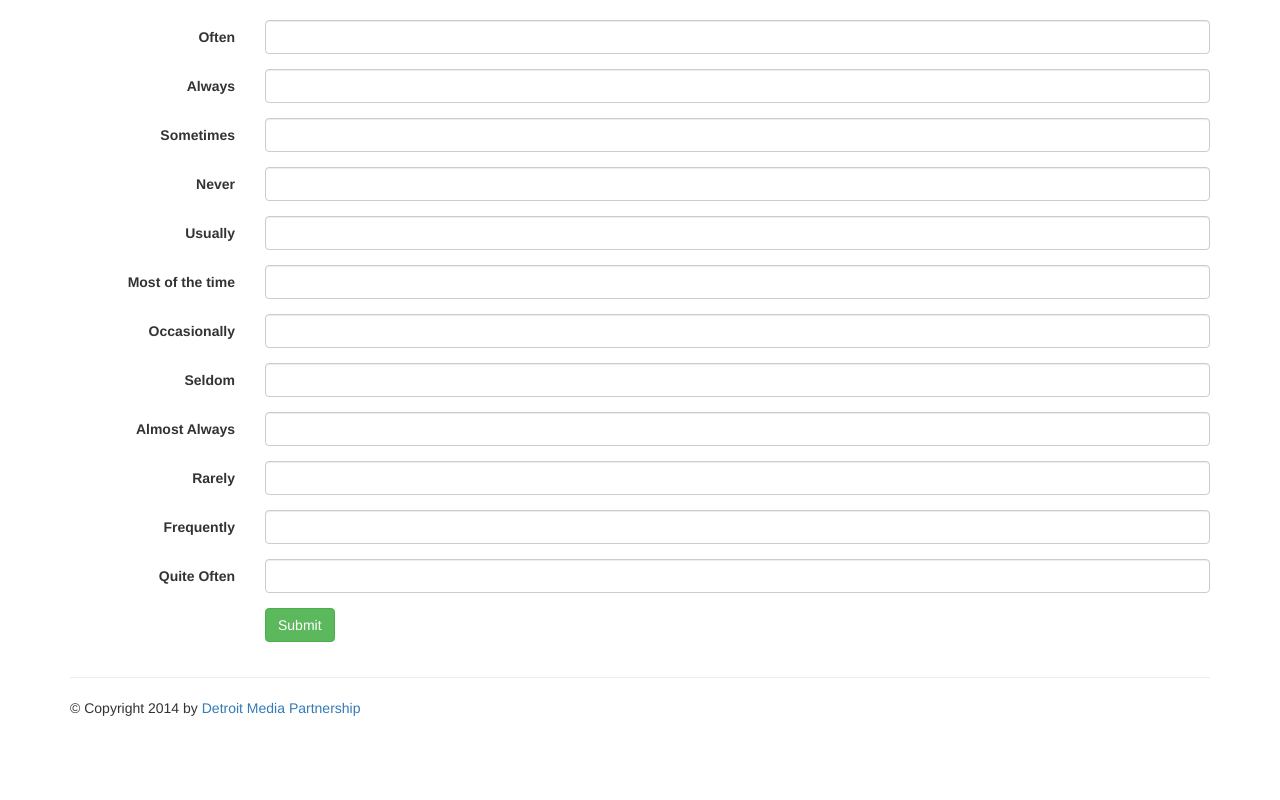
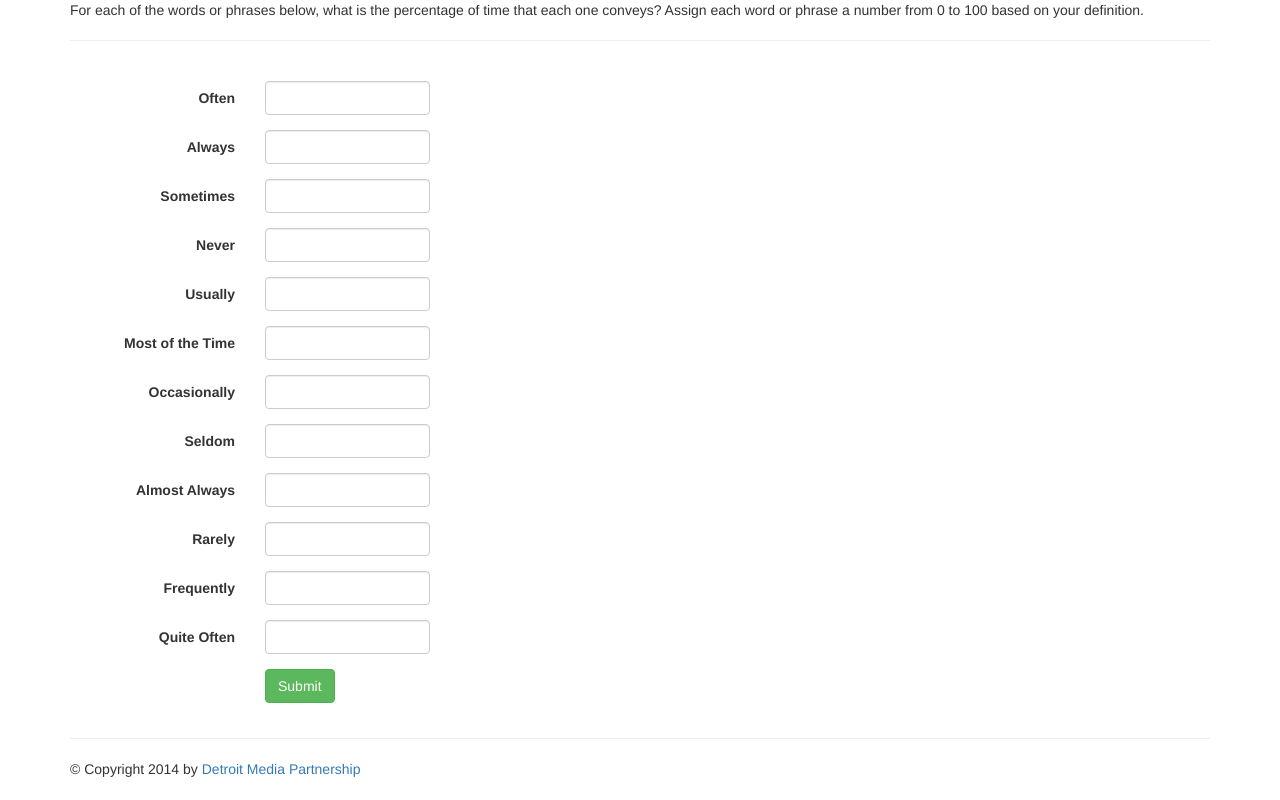
Before and after one commit to detroit-media-partnership/meaning, a Flask app: page /survey in a window 1280 px wide. Run offline with Flask 2, Linux system fonts and the light colour scheme; some libraries are stand-ins or nearby versions.

Commit message:
added form submission

```diff
--- a/app.py
+++ b/app.py
@@ -1,7 +1,8 @@
 import os
-from flask import Flask
-from flask import render_template
+from sqlalchemy import func
+from flask import Flask, render_template, request
 from database import db_session
+from models import Submissions, Responses
 from forms import MeaningForm
 
 app = Flask(__name__)
@@ -27,10 +28,31 @@ def submit():
 def complete():
 	form = MeaningForm()
 	if not form.validate_on_submit():
-		pass
+		return render_template('survey.html', form=form)
+
+	submission = Submissions(ip=request.remote_addr)
+	db_session.add(submission)
+	db_session.commit()
+
+	for field in form:
+		if field.name == "csrf_token":
+			continue
+		response = Responses(
+			submission_id=submission.id,
+			word=field.label.text,
+			value=field.data
+		)
+		db_session.add(response)
+		db_session.commit()
+
+	return render_template('survey.html', success=True)
 
 @app.route('/results', methods=['GET', 'POST'])
 def results():
+	from time import strftime
+	responses = Responses.query.filter(Responses.submission.has(Submissions.created==strftime("%Y-%m-%d"))).all()
+	print responses
+
 	return render_template('results.html')
 
 if __name__ == '__main__':
--- a/forms.py
+++ b/forms.py
@@ -1,17 +1,17 @@
 from flask_wtf import Form
-from wtforms import TextField
+from wtforms import IntegerField
 from wtforms.validators import Required, NumberRange
 
 class MeaningForm(Form):
-	often = TextField('often', validators=[NumberRange(min=0, max=100)])
-	always = TextField('always', validators=[NumberRange(min=0, max=100)])
-	sometimes = TextField('sometimes', validators=[NumberRange(min=0, max=100)])
-	never = TextField('never', validators=[NumberRange(min=0, max=100)])
-	usually = TextField('usually', validators=[NumberRange(min=0, max=100)])
-	most_of_time = TextField('most_of_time', validators=[NumberRange(min=0, max=100)])
-	occasionally = TextField('occasionally', validators=[NumberRange(min=0, max=100)])
-	seldom = TextField('seldom', validators=[NumberRange(min=0, max=100)])
-	almost_always = TextField('almost_always', validators=[NumberRange(min=0, max=100)])
-	rarely = TextField('rarely', validators=[NumberRange(min=0, max=100)])
-	frequently = TextField('frequently', validators=[NumberRange(min=0, max=100)])
-	quite_often = TextField('quite_often', validators=[NumberRange(min=0, max=100)])
+	often = IntegerField('Often', validators=[NumberRange(min=0, max=100)])
+	always = IntegerField('Always', validators=[NumberRange(min=0, max=100)])
+	sometimes = IntegerField('Sometimes', validators=[NumberRange(min=0, max=100)])
+	never = IntegerField('Never', validators=[NumberRange(min=0, max=100)])
+	usually = IntegerField('Usually', validators=[NumberRange(min=0, max=100)])
+	most_of_time = IntegerField('Most of the Time', validators=[NumberRange(min=0, max=100)])
+	occasionally = IntegerField('Occasionally', validators=[NumberRange(min=0, max=100)])
+	seldom = IntegerField('Seldom', validators=[NumberRange(min=0, max=100)])
+	almost_always = IntegerField('Almost Always', validators=[NumberRange(min=0, max=100)])
+	rarely = IntegerField('Rarely', validators=[NumberRange(min=0, max=100)])
+	frequently = IntegerField('Frequently', validators=[NumberRange(min=0, max=100)])
+	quite_often = IntegerField('Quite Often', validators=[NumberRange(min=0, max=100)])
--- a/models.py
+++ b/models.py
@@ -17,10 +17,10 @@ class Submissions(Base):
 class Responses(Base):
 	__tablename__ = 'responses'
 	id = Column(Integer, primary_key=True)
-	submission_id = Column(Integer, ForeignKey('submissions.id')
+	submission_id = Column(Integer, ForeignKey('submissions.id'))
 	word = Column(String(50))
 	value = Column(Integer)
-	submission = relationship('Submissions', foreign_key'Responses.submission_id')
+	submission = relationship('Submissions', foreign_keys='Responses.submission_id')
 
 	def __init__(self, submission_id=None, word=None, value=None):
 		self.submission_id = submission_id
--- a/templates/survey.html
+++ b/templates/survey.html
@@ -5,8 +5,13 @@
 <div class="row">
 	<div class="col-md-12">
 
+		For each of the words or phrases below, what is the
+		percentage of time that each one conveys?  Assign each word
+		or phrase a number from 0 to 100 based on your definition.
+		<hr />
+
 		{% if success %}
-		<div class="alert alert-sucess">
+		<div class="alert alert-success">
 			<strong>Success!</strong> Survey submitted
 			<a href="/result" class="alert-link">View Results</a>
 		</div>
@@ -25,78 +30,16 @@
 
 		<form class="form-horizontal" role="form" method="POST" action="/complete">
 			{{ form.csrf_token }}
+			{% for field in form %}
+			{% if field.name != "csrf_token" %}
 			<div class="form-group">
-				<label for="often" class="col-sm-2 control-label">Often</label>
-				<div class="col-sm-10">
-					{{ form.often(class="form-control") }}
+				<label for="{{ field.name }}" class="col-sm-2 control-label">{{ field.label.text }}</label>
+				<div class="col-sm-2">
+					{{ field(class="form-control") }}
 				</div>
 			</div>
-			<div class="form-group">
-				<label for="always" class="col-sm-2 control-label">Always</label>
-				<div class="col-sm-10">
-					{{ form.always(class="form-control") }}
-				</div>
-			</div>
-			<div class="form-group">
-				<label for="sometimes" class="col-sm-2 control-label">Sometimes</label>
-				<div class="col-sm-10">
-					{{ form.sometimes(class="form-control") }}
-				</div>
-			</div>
-			<div class="form-group">
-				<label for="never" class="col-sm-2 control-label">Never</label>
-				<div class="col-sm-10">
-					{{ form.never(class="form-control") }}
-				</div>
-			</div>
-			<div class="form-group">
-				<label for="usually" class="col-sm-2 control-label">Usually</label>
-				<div class="col-sm-10">
-					{{ form.usually(class="form-control") }}
-				</div>
-			</div>
-			<div class="form-group">
-				<label for="most_of_time" class="col-sm-2 control-label">Most of the time</label>
-				<div class="col-sm-10">
-					{{ form.most_of_time(class="form-control") }}
-				</div>
-			</div>
-			<div class="form-group">
-				<label for="occasionally" class="col-sm-2 control-label">Occasionally</label>
-				<div class="col-sm-10">
-					{{ form.occasionally(class="form-control") }}
-				</div>
-			</div>
-			<div class="form-group">
-				<label for="seldom" class="col-sm-2 control-label">Seldom</label>
-				<div class="col-sm-10">
-					{{ form.seldom(class="form-control") }}
-				</div>
-			</div>
-			<div class="form-group">
-				<label for="almost_always" class="col-sm-2 control-label">Almost Always</label>
-				<div class="col-sm-10">
-					{{ form.almost_always(class="form-control") }}
-				</div>
-			</div>
-			<div class="form-group">
-				<label for="rarely" class="col-sm-2 control-label">Rarely</label>
-				<div class="col-sm-10">
-					{{ form.rarely(class="form-control") }}
-				</div>
-			</div>
-			<div class="form-group">
-				<label for="frequently" class="col-sm-2 control-label">Frequently</label>
-				<div class="col-sm-10">
-					{{ form.frequently(class="form-control") }}
-				</div>
-			</div>
-			<div class="form-group">
-				<label for="quite_often" class="col-sm-2 control-label">Quite Often</label>
-				<div class="col-sm-10">
-					{{ form.quite_often(class="form-control") }}
-				</div>
-			</div>
+			{% endif  %}
+			{% endfor %}
 			<div class="form-group">
 				<div class="col-sm-offset-2 col-sm-10">
 					<button type="submit" class="btn btn-success">Submit</button>
```
